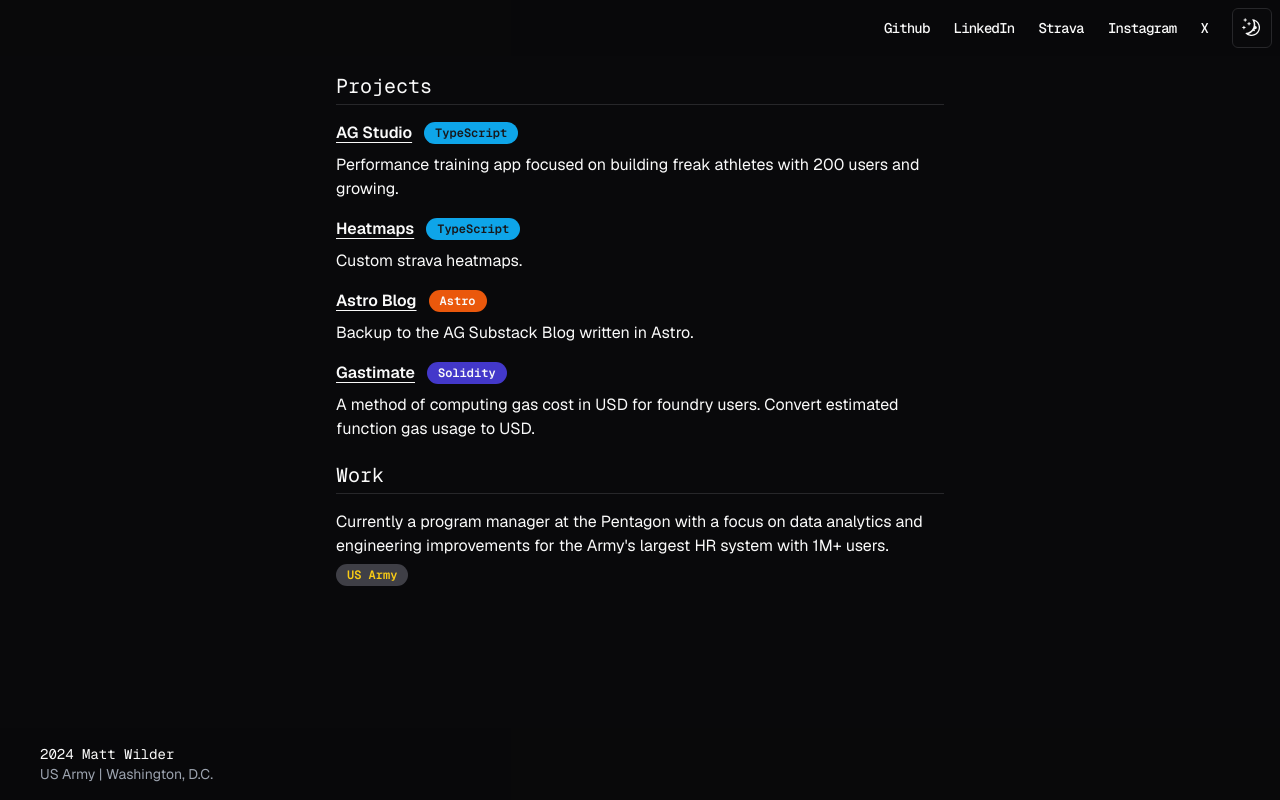
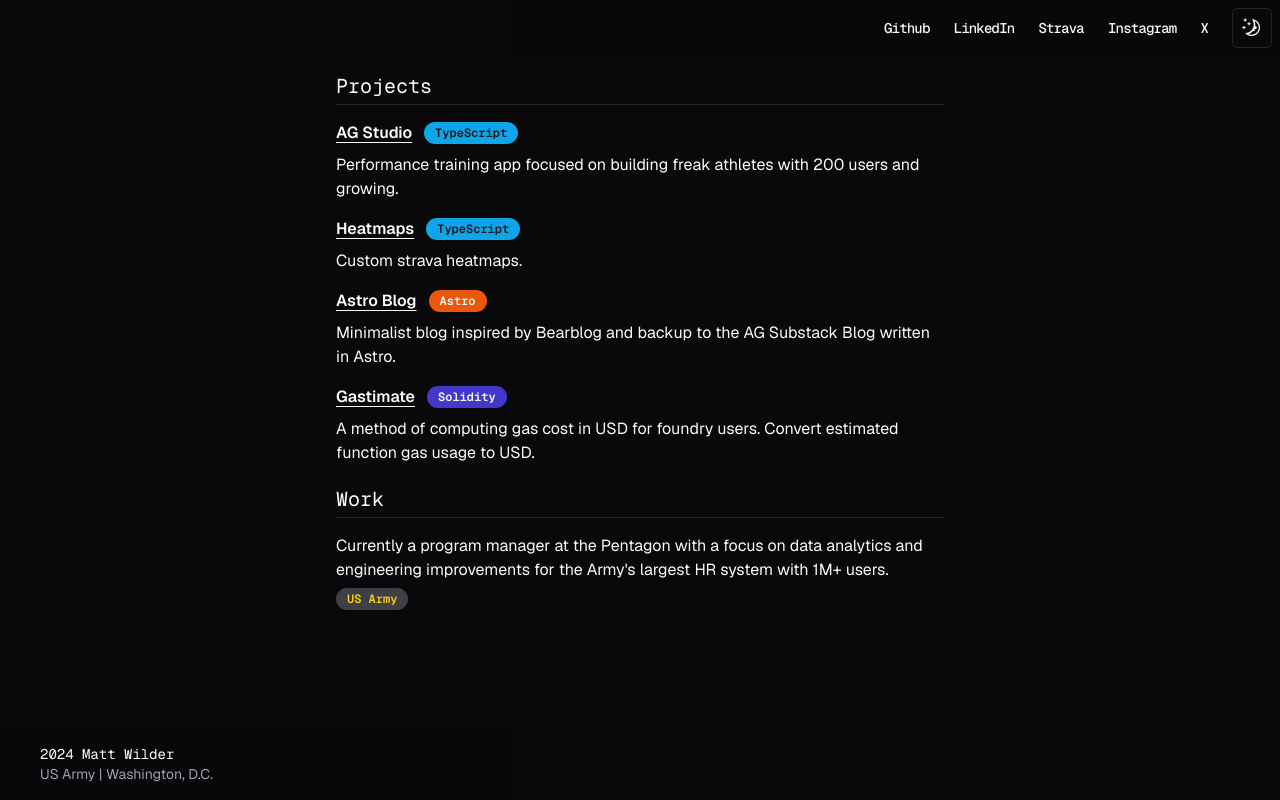
Before and after one commit to mattbrc/portfolio, a Next.js app: page / in a window 1280 px wide. Built offline with nearby package versions, Linux system fonts and the light colour scheme.

Commit message:
update projects

```diff
--- a/src/app/page.tsx
+++ b/src/app/page.tsx
@@ -51,7 +51,10 @@ export default function Home() {
         </Link>
         <Badge variant="astro">Astro</Badge>
       </div>
-      <p className="pt-2">Backup to the AG Substack Blog written in Astro.</p>
+      <p className="pt-2">
+        Minimalist blog inspired by Bearblog and backup to the AG Substack Blog
+        written in Astro.
+      </p>
       <div className="flex items-center pt-4">
         <Link
           href="https://github.com/mattbrc/gastimate"
```
